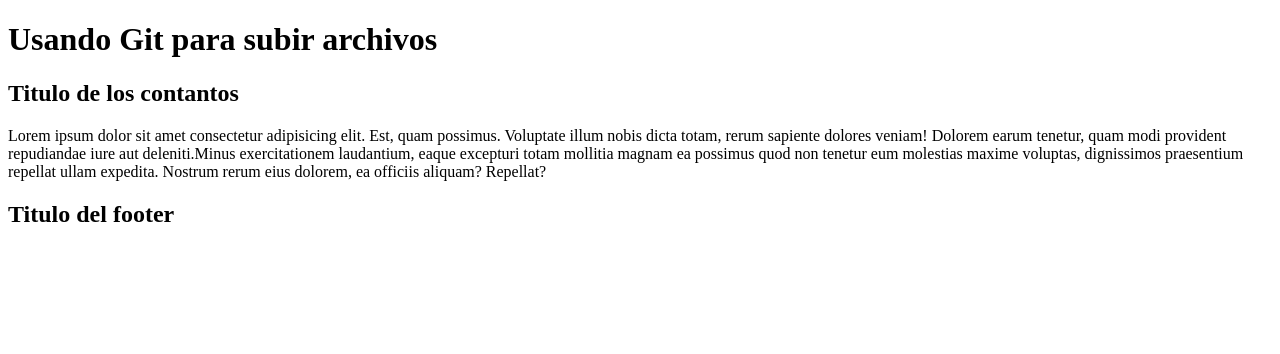
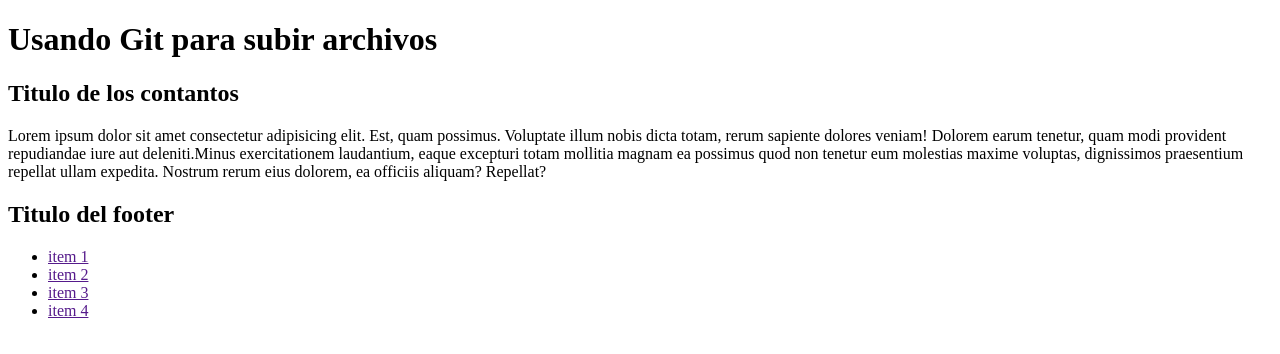
Before and after one commit to percy2019/ejbManual, a plain HTML site: page contacto.html in a window 1280 px wide. Drawn offline with Linux system fonts and the light colour scheme.

Commit message:
Agregando el modificado

```diff
--- a/contacto.html
+++ b/contacto.html
@@ -26,6 +26,12 @@
 
     <footer>
         <h2>Titulo del footer</h2>
+        <ul>
+            <li><a href="">item 1</a></li>
+            <li><a href="">item 2</a></li>
+            <li><a href="">item 3</a></li>
+            <li><a href="">item 4</a></li>
+        </ul>
     </footer>
 
 </body>
```
